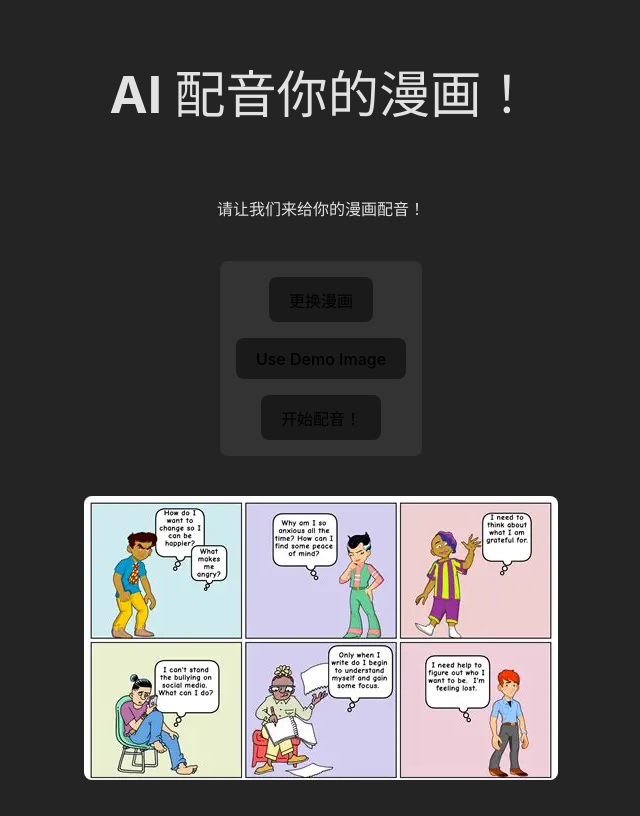
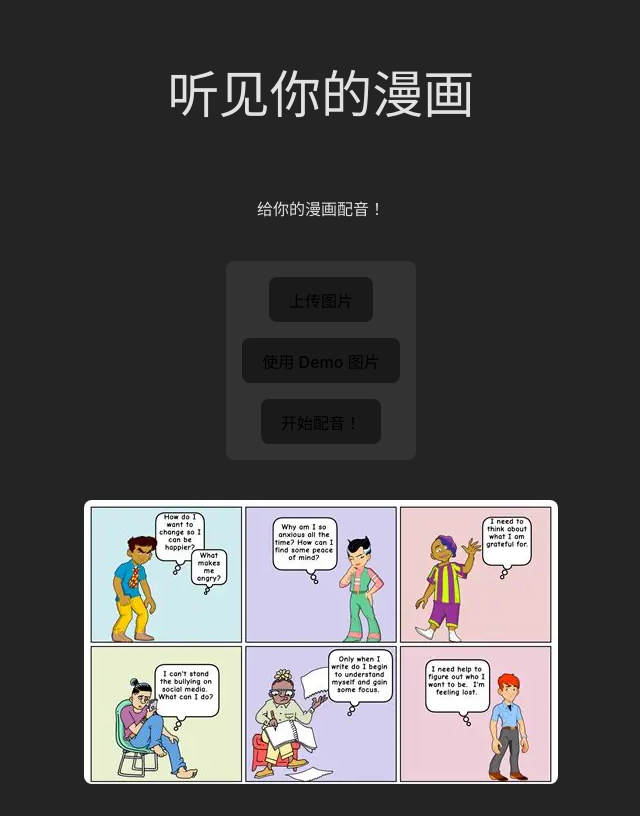
Before and after one commit to onelittlechildawa/comic-dubber, a React (Vite) app in the folder frontend/: page / in a window 1280 px wide. Shown: the whole page, without its empty margins (319-959 px from the left). Built offline with nearby package versions, Linux system fonts and the light colour scheme.

Commit message:
update chinese

```diff
--- a/frontend/src/App.jsx
+++ b/frontend/src/App.jsx
@@ -82,8 +82,8 @@ function App() {
 
   return (
     <div className="app-container">
-      <h1>AI 配音你的漫画！</h1>
-      <p>请让我们来给你的漫画配音！</p>
+      <h1>听见你的漫画</h1>
+      <p>给你的漫画配音！</p>
 
       <div className="controls-container">
         <input
@@ -94,11 +94,11 @@ function App() {
           style={{ display: 'none' }}
         />
         <button onClick={() => fileInputRef.current.click()}>
-          {selectedFile ? "更换漫画" : "Select Image"}
+          {selectedFile ? "上传图片" : "Select Image"}
         </button>
 
         <button onClick={loadDemoImage}>
-          Use Demo Image
+          使用 Demo 图片
         </button>
 
         <button onClick={handleDubClick} disabled={!selectedFile || isLoading}>
```
